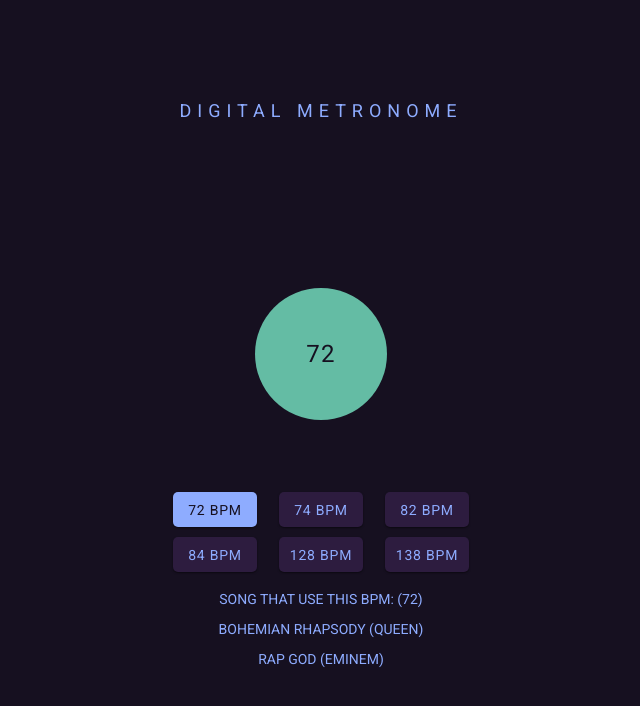
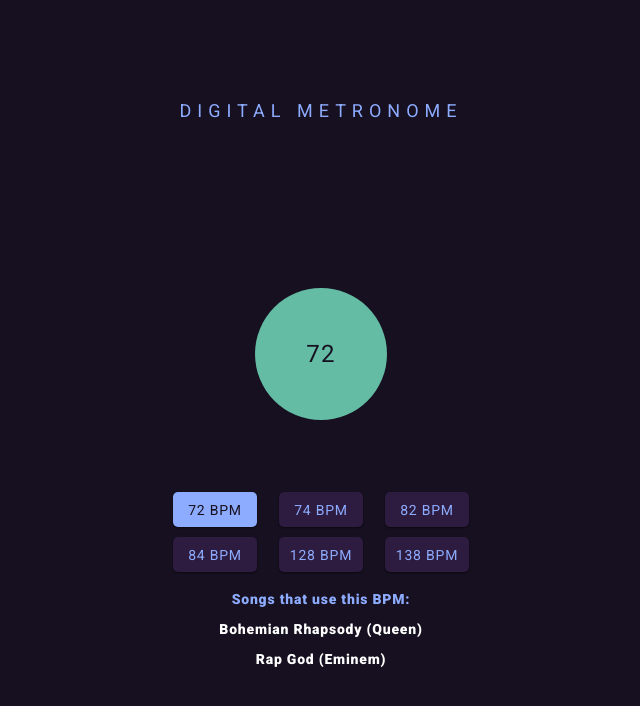
Before and after one commit to patrivet/metronome, a React (Create React App) app: page / in a window 1280 px wide. Shown: the top 706 px of the page, without its empty margins (319-959 px from the left). Built offline with nearby package versions, Linux system fonts and the light colour scheme.

Commit message:
Add songs styling

```diff
--- a/src/components/Songs/Songs.css
+++ b/src/components/Songs/Songs.css
@@ -0,0 +1,9 @@
+.songs {
+  text-transform: none;
+  font-weight: 900;
+  letter-spacing: 0.78px;
+}
+
+.songs__song {
+  color: white;
+}
--- a/src/components/Songs/Songs.js
+++ b/src/components/Songs/Songs.js
@@ -1,4 +1,5 @@
 import { useContext } from 'react';
+import './Songs.css';
 
 // Custom components
 import { AppContext } from '../../App';
@@ -12,9 +13,9 @@ const Songs = () => {
   }
 
   return (
-    <div>
-      <p>Song that use this BPM: ({activeBpm})</p>
-      <div>{bpmSongs().map( ([name, artist, bpm]) => {
+    <div className="songs">
+      <p>Songs that use this BPM:</p>
+      <div className="songs__song">{bpmSongs().map( ([name, artist, bpm]) => {
         return (<p key={`${name}_${artist}_${bpm}`}>{name}{' '}({artist})</p>)
       })}
       </div>
```
